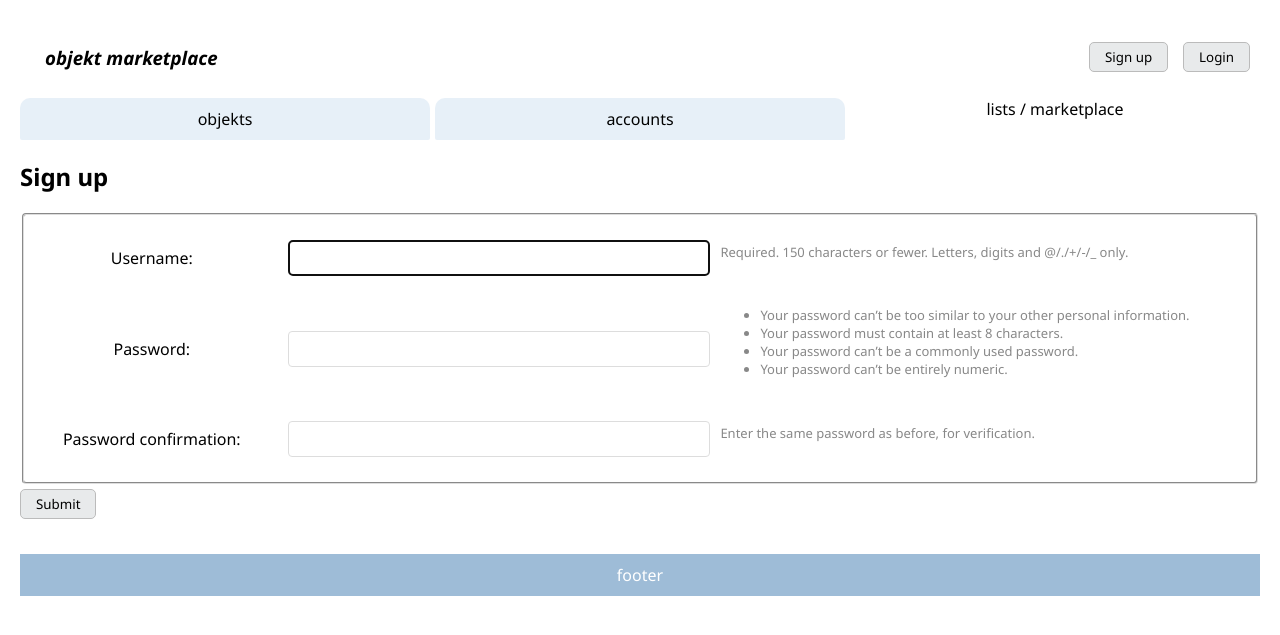
After one commit to aomou/objekt-marketplace, a Django app: page /register/ in a window 1280 px wide. The commit adds this page. Shown: the top 635 px of the page. Run offline with Django 5.2, Linux system fonts and the light colour scheme; some web fonts are replaced.

Commit message:
Add register form

```diff
--- a/apps/accounts/views.py
+++ b/apps/accounts/views.py
@@ -1,5 +1,7 @@
 from django.shortcuts import render, redirect
 from django.contrib.auth.decorators import login_required
+from django.contrib.auth.forms import UserCreationForm
+from django.contrib.auth import authenticate, login
 from django.contrib import messages
 from .models import UserProfile
 from .forms import UserForm, ProfileForm
@@ -51,3 +53,23 @@ def account_info(request):
         }
 
     return render(request, template_name='accounts/info.html', context=context)
+
+
+def register(request):
+    if request.method != 'POST':
+        form = UserCreationForm()
+    else:
+        form = UserCreationForm(request.POST)
+
+        if form.is_valid():
+            new_user = form.save()
+            authenticated_user = authenticate(
+                username=new_user.username,
+                password=request.POST['password1'] # ??
+                )
+            login(request, authenticated_user)
+            return redirect('account_info')
+    context = {
+        'form': form
+    }
+    return render(request, template_name='registration/register.html', context=context)
--- a/config/urls.py
+++ b/config/urls.py
@@ -18,10 +18,12 @@ from django.contrib import admin
 from django.urls import include, path
 from django.contrib.auth.views import LoginView, LogoutView  # login logout
 from apps.objekt.views import filtered_objekt_type  # import objekt view
+from apps.accounts import views
 
 urlpatterns = [
     path('', filtered_objekt_type, name='home'),
     path('admin/', admin.site.urls),
+    path('register/', views.register, name='register'),
     path('login/', LoginView.as_view(), name='login'),
     path('logout/', LogoutView.as_view(next_page='card_list'), name='logout'),
     path('objekt/', include('apps.objekt.urls')),
--- a/static/base.css
+++ b/static/base.css
@@ -41,7 +41,10 @@ button:hover, .btn:hover {
 /* header */
 
 header {
-    padding: 10px 10px;
+  display: flex;
+  justify-content: space-between;
+  align-items: center;
+  padding: 10px 10px;
 }
 
 header h3 {
@@ -58,7 +61,9 @@ header h3:hover {
 }
 
 .log-in-info {
-  text-align: right;
+  display: inline-flex;
+  align-items: center;
+  gap: 15px;
 }
 
 /* navigation tabs */
--- a/static/login.css
+++ b/static/login.css
@@ -1,3 +1,9 @@
+fieldset {
+    border-color: #ddd;
+    border-radius: 4px;
+    padding-top: 25px;
+}
+
 fieldset div {
     display: flex;
     align-items: center;
@@ -6,7 +12,7 @@ fieldset div {
 }
 
 fieldset div label {
-    width: 25%;
+    width: 20%;
     flex-shrink: 0;
     text-align: center;
     padding-right: 10px;
@@ -21,3 +27,10 @@ fieldset div textarea {
     border-radius: 4px;
     font-size: smaller;
 }
+
+fieldset .helptext {
+    order: 3;    /* 讓 help text 放在 input 後 */
+    font-size: 13px;
+    color: #888;
+    margin-top: 2px;
+}
--- a/templates/base.html
+++ b/templates/base.html
@@ -26,12 +26,16 @@
 
             <div class="log-in-info">
                 {% if user.is_authenticated %}   <!-- 已登入 -->
-                    Hello, {{ user.username }}!
+                    <p> Hello, {{ user.username }} ! </p>
                     <form method="POST" action="{% url 'logout' %}">
                     {% csrf_token %}
                         <button class="logout-btn btn" type="submit"> Logout </button> <br>
                     </form>
                 {% else %}                  <!-- 未登入 -->
+                    <form action="{% url 'register' %}">
+                        <button class="btn" type="submit"> Sign up </button>
+                    </form>
+
                     <form action="{% url 'login' %}">
                         <button class="btn" type="submit"> Login </button>
                     </form>
--- /dev/null
+++ b/templates/registration/register.html
@@ -0,0 +1,26 @@
+{% extends 'base.html' %}
+{% load static %}
+
+{% block title %} Login {% endblock %}
+
+<!-- 放子分頁的 css -->
+{% block extra_css %}
+    {{ block.super }}  <!-- 繼承母版的 css 但不要覆蓋 -->
+    <link rel="stylesheet" href="{% static 'login.css' %}">
+{% endblock %}
+
+{% block content %}
+    <div class="register-container">
+        <h2> Sign up </h2>
+        <div class="register-form">
+            <form method="POST" action="{% url 'register' %}">
+                {% csrf_token %}
+                <fieldset>
+                    {{ form.as_div }}
+                </fieldset>
+                <button type="submit" class="register-btn" style="justify-content: center;"> Submit </button>
+            </form>
+        </div>
+    </div>
+
+{% endblock %}
```
Also changed, not shown: templates/accounts/info.html (+17 -5 lines).
